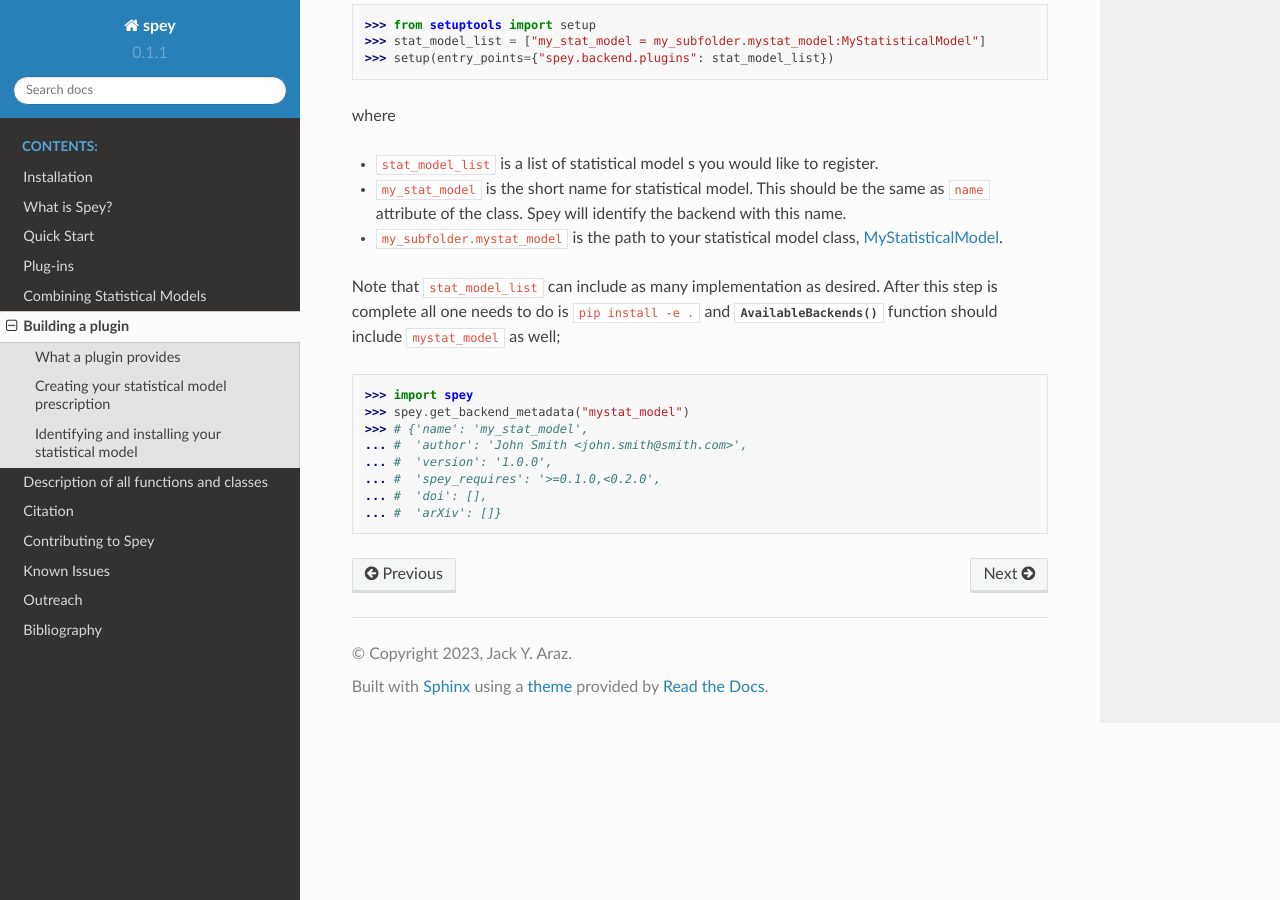
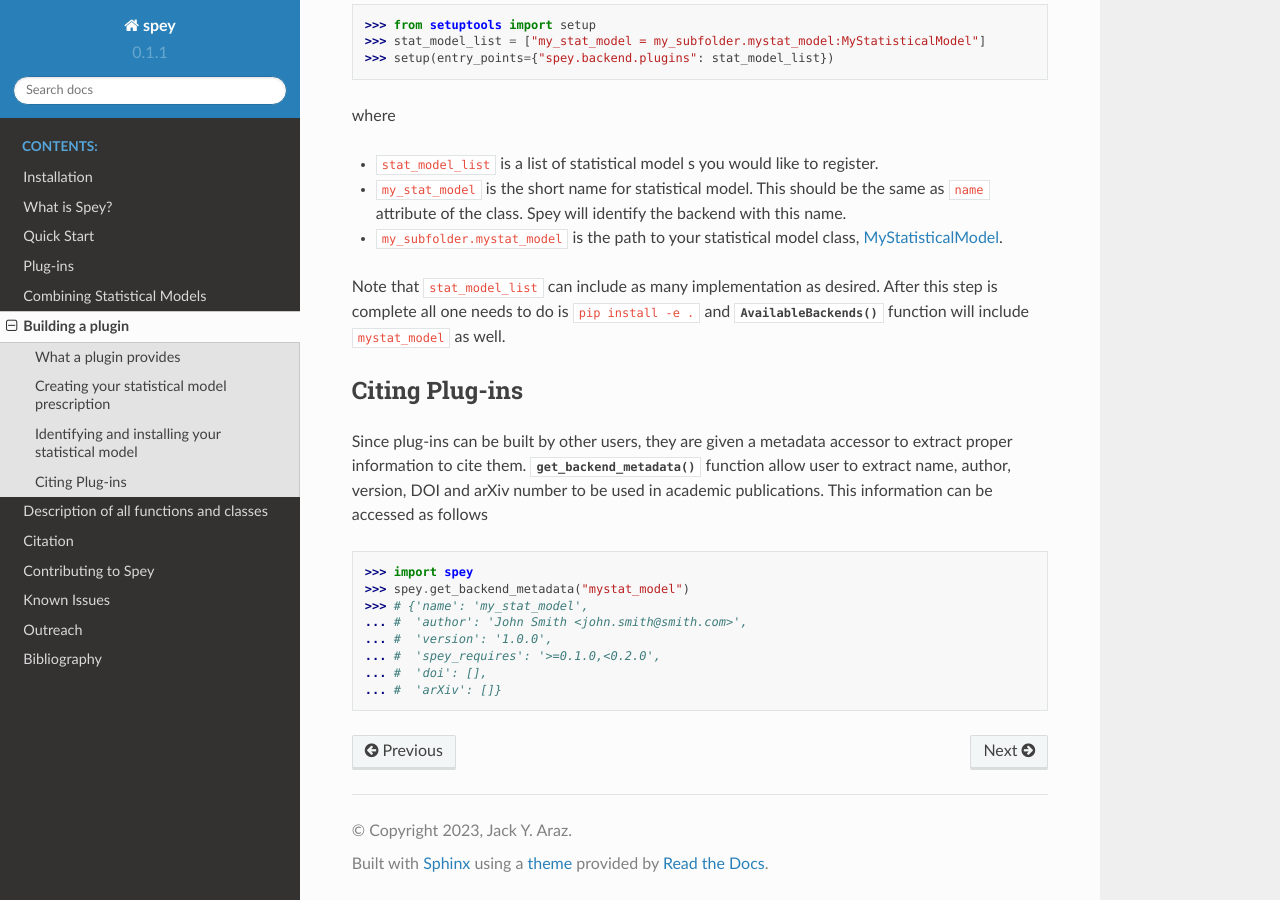
Before and after one commit to SpeysideHEP/spey, a Sphinx documentation site: the page built from docs/new_plugin.rst, in a window 1280 px wide and 900 px high, scrolled down 3107 px. Built offline with Sphinx 7.4.7 and the Read the Docs theme 2.0.0, drawn with Linux system fonts in a browser that asks for light colours.

Commit message:
extend doc

```diff
--- a/docs/new_plugin.rst
+++ b/docs/new_plugin.rst
@@ -169,7 +169,14 @@ where
 * ``my_subfolder.mystat_model`` is the path to your statistical model class, `MyStatisticalModel`_.
 
 Note that ``stat_model_list`` can include as many implementation as desired. After this step is complete all one needs to do
-is ``pip install -e .`` and :func:`~spey.AvailableBackends` function should include ``mystat_model`` as well;
+is ``pip install -e .`` and :func:`~spey.AvailableBackends` function will include ``mystat_model`` as well.
+
+Citing Plug-ins
+---------------
+
+Since plug-ins can be built by other users, they are given a metadata accessor to extract proper information
+to cite them. :func:`~spey.get_backend_metadata` function allow user to extract name, author, version, DOI and
+arXiv number to be used in academic publications. This information can be accessed as follows
 
 .. code-block:: python3
 
```
